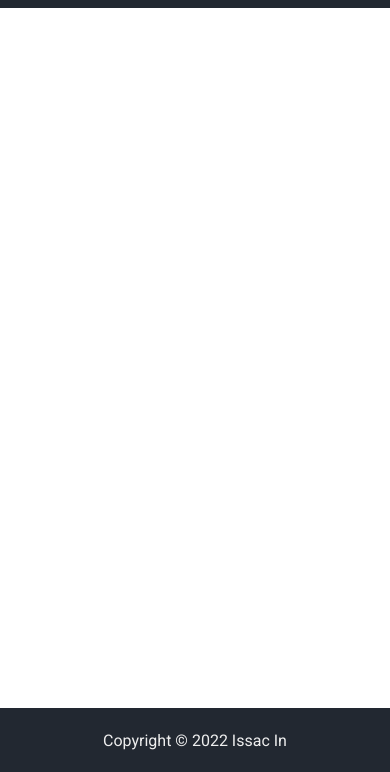
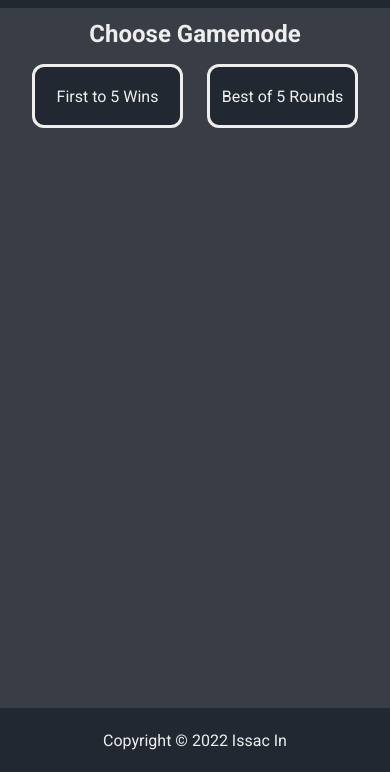
Before and after one commit to issac-in/odin-rock-paper-scissors, a website: page index.html in a window 390 px wide. Shown: the part 72-844 px from the top of the page. Drawn offline with Linux system fonts and the light colour scheme.

Commit message:
Add CSS to the choose game mode section
Set up CSS and media queries for choose game mode selection, to have
distinct UI changes based on if the user is hovering over a choice, or
has selected a choice of gamemode.

```diff
--- a/styles.css
+++ b/styles.css
@@ -28,6 +28,15 @@
 }
 
 /* HEADINGS */
+h2 {
+  /* Display & Box Model */
+  margin-top: 12px;
+}
+
+p {
+  /* Text */
+  font-size: 16px;
+}
 
 /* HEADER */
 header {
@@ -90,6 +99,77 @@ header .logo img {
 }
 
 /* MAIN */
+main {
+  /* Display & Box Model */
+  display: flex;
+  flex-direction: column;
+  align-items: center;
+  height: calc(100vh - 64px);
+  padding: 16px 32px;
+  margin: 64px 0px 0px;
+
+  /* Color */
+  background-color: var(--primary-color);
+}
+
+main ul {
+  /* Display & Box Model */
+  display: flex;
+  justify-content: center;
+  align-items: center;
+  gap: 24px;
+
+  /* Other */
+  list-style: none;
+}
+
+main li {
+  /* Display & Box Model */
+  margin: 8px 0px;
+}
+
+main .modeList {
+  /* Display & Box Model */
+  width: calc(100vw - 64px);
+}
+
+main .modeList li {
+  /* Display & Box Model */
+  display: flex;
+  justify-content: center;
+  align-items: center;
+  flex: 0 1 160px;
+  height: 64px;
+  border-radius: 12px;
+  margin: 16px 0px;
+
+  /* Color */
+  background-color: var(--secondary-color);
+  border: solid var(--font-color);
+}
+
+main .modeList li:has(> input:checked) {
+  border: solid var(--accent-color);
+  box-shadow: 0 0 0.5rem var(--accent-color);
+}
+
+main .modeList li input {
+  /* Positioning */
+  position: absolute;
+
+  /* Other */
+  opacity: 0;
+}
+
+main .modeList li label {
+  /* Display & Box Model */
+  display: flex;
+  justify-content: center;
+  align-items: center;
+  width: 100%;
+  height: 100%;
+  margin: 8px;
+}
 
 /* FOOTER */
 footer {
@@ -130,3 +210,27 @@ footer {
     display: none;
   }
 }
+
+@media screen and (pointer: coarse) {
+  /* If screen is only touch-screen */
+  header > img:active {
+    filter: var(--switch-hover-filter);
+  }
+
+  main .modeList li:active {
+    /* Color */
+    box-shadow: 0 0 0.5rem var(--font-color);
+  }
+}
+
+@media screen and (pointer: fine) {
+  /* If screen has a mouse pointer */
+  header > img:hover {
+    filter: var(--switch-hover-filter);
+  }
+
+  main .modeList li:hover {
+    /* Color */
+    box-shadow: 0 0 0.5rem var(--font-color);
+  }
+}
```
Also changed, not shown: cypress/e2e/rps-page.cy.js (+1 -1 lines).
